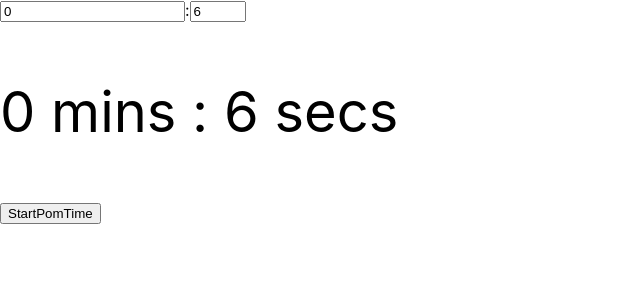
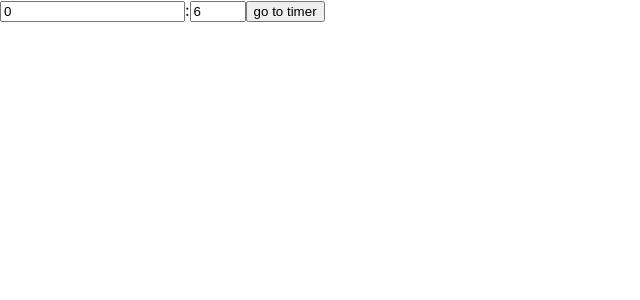
Before and after one commit to ronakmehtav/PomTime, a React (Vite) app: page / in a window 1280 px wide. Shown: the top 300 px of the page, without its empty margins (0-640 px from the left). Built offline with nearby package versions, Linux system fonts and the light colour scheme.

Commit message:
changed the interaction for editing to double click on text

```diff
--- a/src/App.tsx
+++ b/src/App.tsx
@@ -1,4 +1,4 @@
-import { useState } from 'react';
+import { useEffect, useState } from 'react';
 import './App.css';
 function startPom(time: time, setTime: Function, setTimerState: Function) {
     const focusTime = getFocusTime(time);
@@ -39,6 +39,7 @@ type time = {
 
 function App() {
     const [isTimerActive, setTimerState] = useState(false);
+    const [displayInput, setDisplayInput] = useState(true);
     const [defaultTime, setDefaultTime] = useState({
         mins: 0,
         secs: 6,
@@ -47,8 +48,13 @@ function App() {
         mins: defaultTime.mins,
         secs: defaultTime.secs,
     } as time);
+    useEffect(()=> {
+            setTimer(defaultTime);
+        },[defaultTime])
+
     return (
         <div className='app'>
+            {displayInput &&
                 <div>
                     <input type="number" title='default time mins'
                         onChange={(e) => {
@@ -74,10 +80,11 @@ function App() {
                         }
                         }
                         title='default time secs' min={0} max={60} />
+                    <button onClick={() => setDisplayInput(false)}>go to timer</button>
                 </div>
-            <div className='timer'>
-                <p>{`${timer.mins} mins : ${timer.secs} secs`}</p>
-            </div>
+            }
+            {!displayInput && <div className='timer'>
+                <p onDoubleClick={()=>setDisplayInput(true)}>{`${timer.mins} mins : ${timer.secs} secs`}</p>
                 <button
                     disabled={isTimerActive ? true : false}
                     onClick={() => startPom(defaultTime, setTimer, setTimerState)}
@@ -85,6 +92,8 @@ function App() {
                     StartPomTime
                 </button>
             </div>
+            }
+        </div>
     );
 }
 
```
Lines whose indentation alone changed are shown as unchanged.
